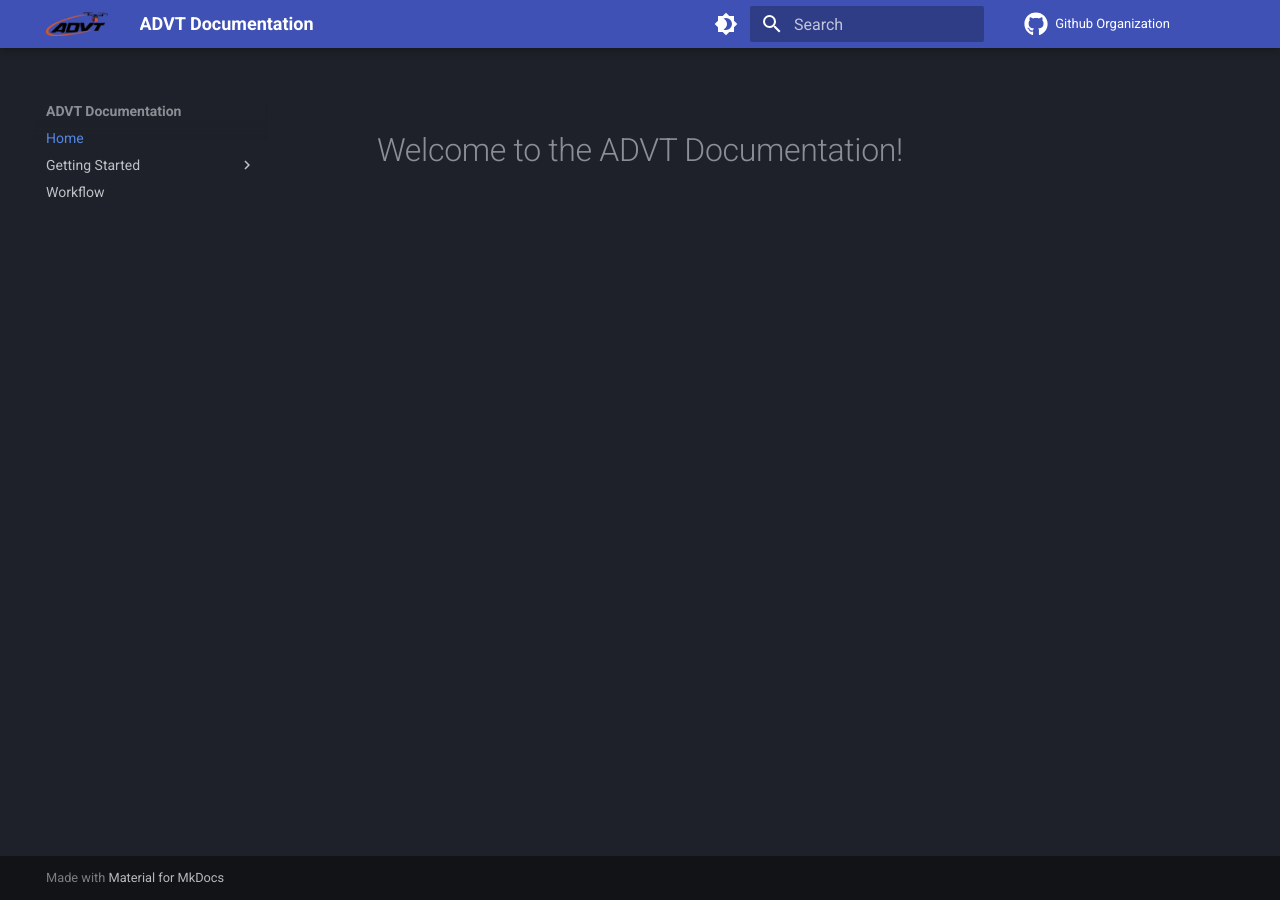
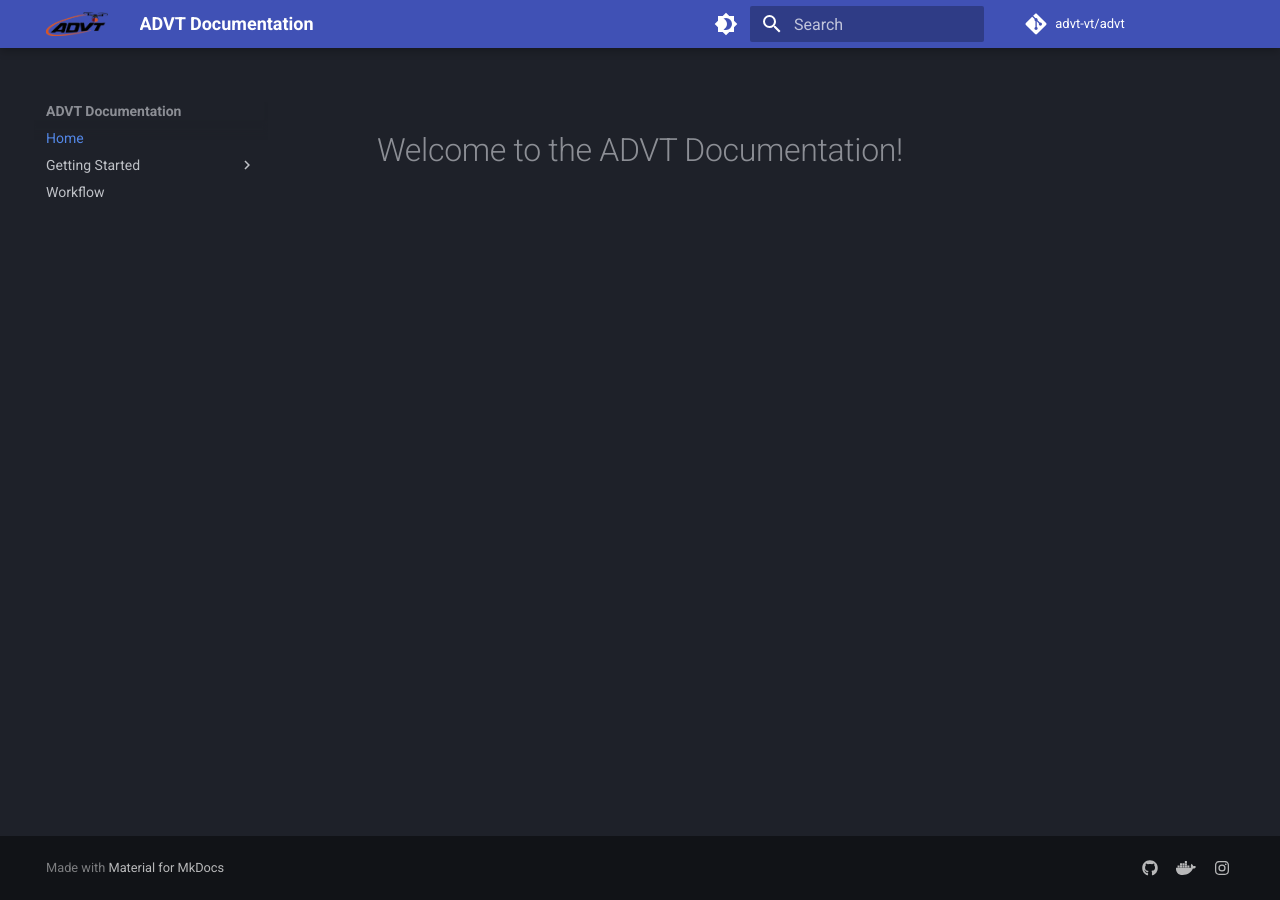
Before and after one commit to advt-vt/advt-vt.github.io, an MkDocs documentation site: the page built from docs/index.md, in a window 1280 px wide. Built offline with MkDocs 1.6.1 and Material for MkDocs 9.7.7, drawn with Linux system fonts in a browser that asks for light colours; comment, search, counter and statistics services are not loaded.

Commit message:
Add social icons, change bar github org to main repo

```diff
--- a/mkdocs.yml
+++ b/mkdocs.yml
@@ -1,15 +1,15 @@
 site_name: ADVT Documentation
 site_description: Documentation for Autonomous Drone at Virginia Tech.
 site_url: https://advt-vt.github.io/
-repo_url: https://github.com/advt-vt
-repo_name: Github Organization
+repo_name: advt-vt/advt
+repo_url: https://github.com/advt-vt/advt
 
 theme:
     name: material
     logo: assets/logo.png
     favicon: assets/logo.png
     icon:
-        repo: fontawesome/brands/github
+        repo: fontawesome/brands/git-alt
     palette:
         - scheme: slate
           toggle:
@@ -44,6 +44,15 @@ markdown_extensions:
     - pymdownx.tilde
     - admonition
 
+extra:
+  social:
+    - icon: fontawesome/brands/github
+      link: https://github.com/advt-vt
+    - icon: fontawesome/brands/docker
+      link: https://hub.docker.com/u/advtowner
+    - icon: fontawesome/brands/instagram
+      link: https://www.instagram.com/official_advt/
+
 nav:
     - Home: index.md
 
```
